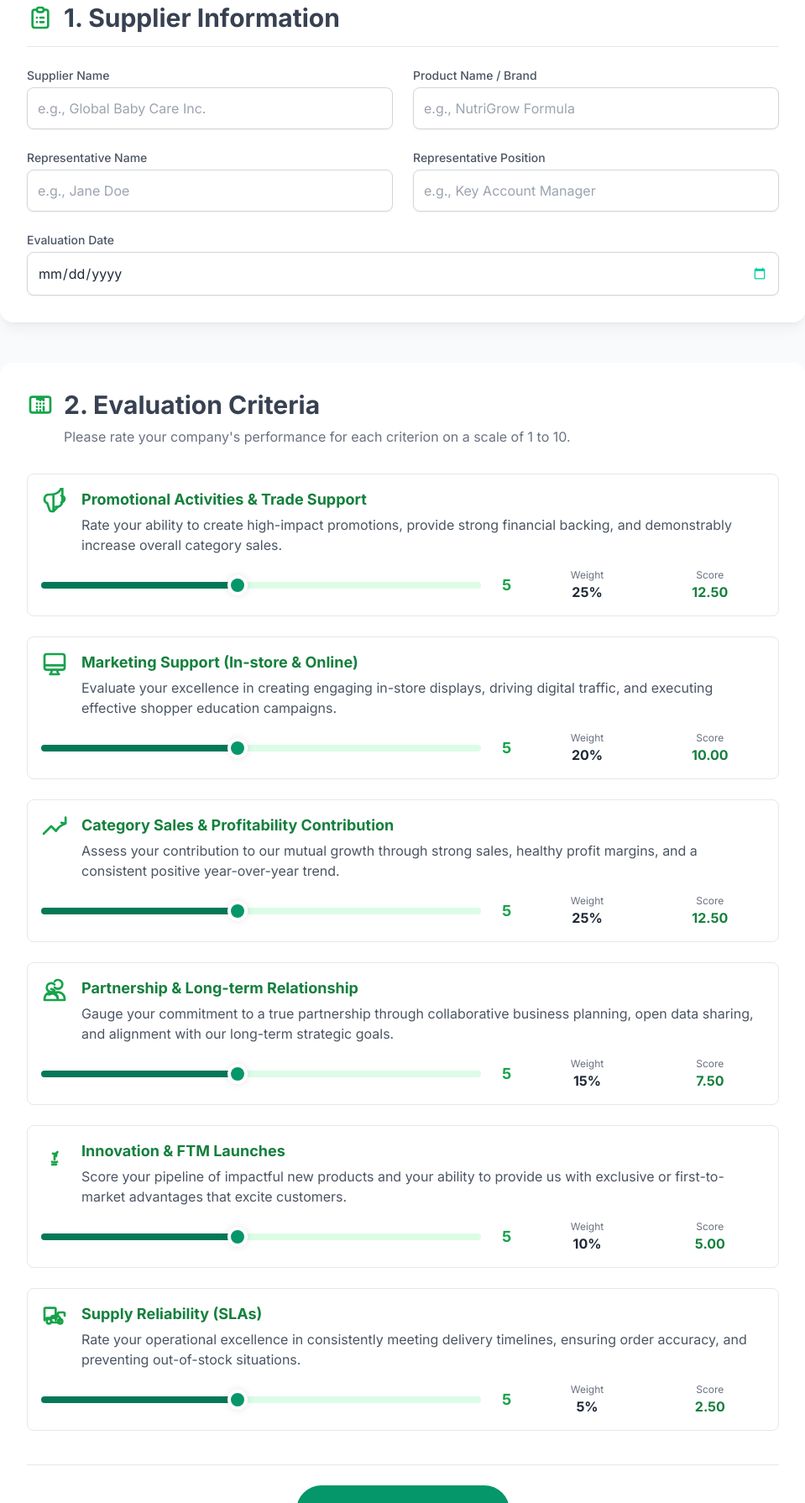
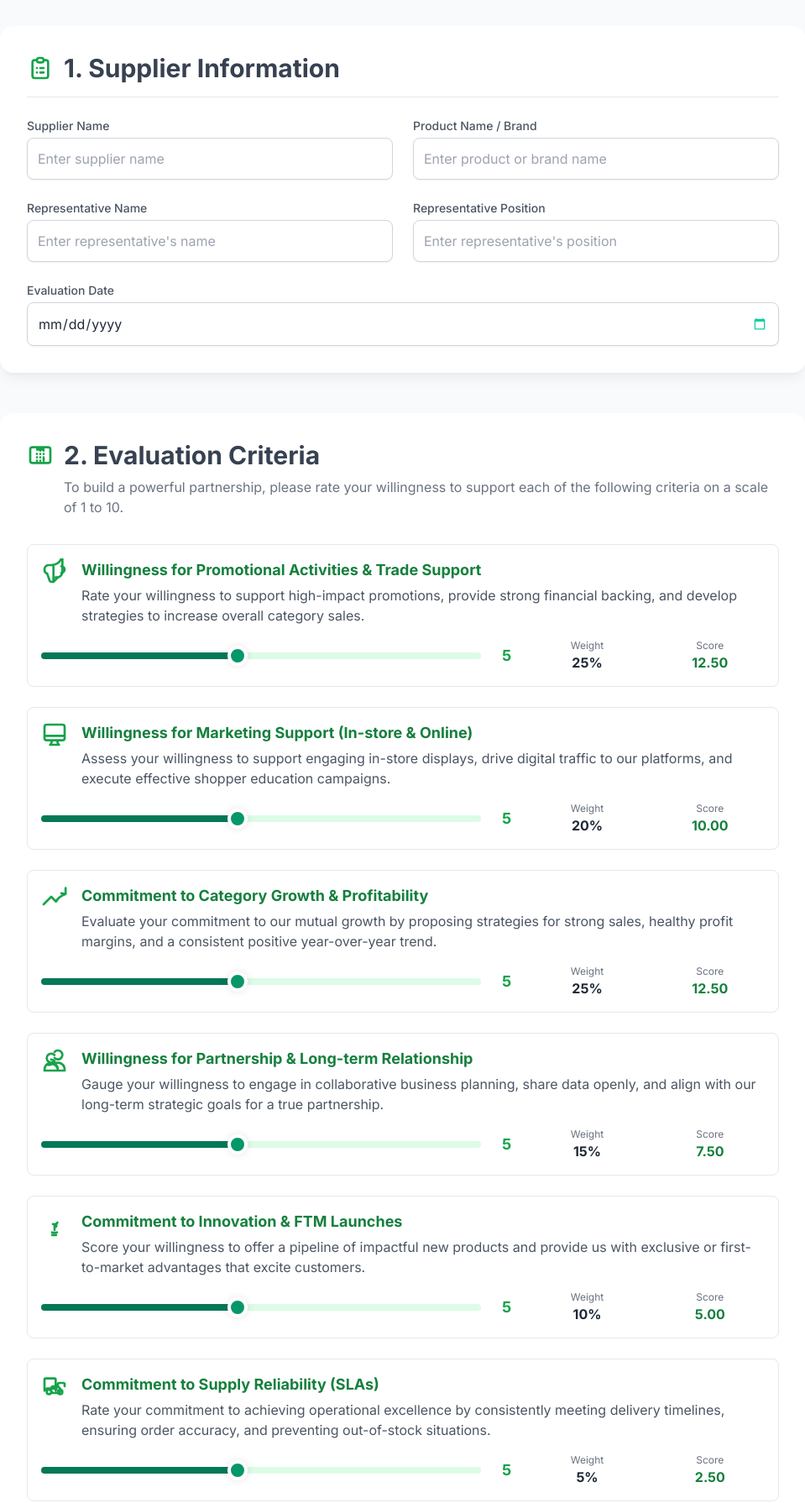
Before and after one commit to Saadnaiem/suppliers, a plain HTML site: page index.html in a window 1280 px wide. Shown: the part 1010-2800 px from the top of the page at 84% size, without its empty margins (160-1119 px from the left). Drawn offline with nearby package versions, Linux system fonts and the light colour scheme.

Commit message:
Update mission statement and layout

```diff
--- a/index.html
+++ b/index.html
@@ -97,6 +97,7 @@
             </div>
             <h2 class="text-3xl md:text-5xl font-extrabold text-gray-800 mb-2">Supplier Collaboration Portal</h2>
             <p class="text-base md:text-lg text-gray-500 max-w-3xl mx-auto">Evaluating partnerships to build a healthier future for moms and babies together.</p>
+            <p class="text-lg md:text-xl font-bold text-green-700 max-w-3xl mx-auto mt-2">“Driving Growth Through Partnership”</p>
         </section>
 
         <!-- Vision and Mission Section -->
@@ -112,7 +113,7 @@
                 </div>
                 <div>
                     <h4 class="text-xl font-bold text-green-700 mb-2">Our Mission</h4>
-                    <p class="text-gray-600">To meticulously curate and provide the safest, most scientifically advanced nutrition for infants and toddlers. We seek powerful collaborations with innovative suppliers who share our unwavering commitment to quality and transparency. <span class="font-semibold">Join us in this vital mission.</span></p>
+                    <p class="text-gray-600">To deliver safe, affordable, and scientifically advanced nutrition for infants and toddlers by partnering with trusted, committed, profitable, innovative suppliers. Together, we build strong, lasting collaborations that drive sustainable growth, thriving businesses, and achieve the shared goals.</p>
                 </div>
             </div>
         </section>
@@ -127,19 +128,19 @@
             <div class="grid grid-cols-1 md:grid-cols-2 gap-6">
                 <div>
                     <label for="supplier-name" class="block text-sm font-medium text-gray-600 mb-1">Supplier Name</label>
-                    <input type="text" id="supplier-name" name="Supplier Name" placeholder="e.g., Global Baby Care Inc." class="w-full p-3 border border-gray-300 rounded-lg shadow-sm focus:ring-2 focus:ring-green-500 focus:border-green-500 transition" required>
+                    <input type="text" id="supplier-name" name="Supplier Name" placeholder="Enter supplier name" class="w-full p-3 border border-gray-300 rounded-lg shadow-sm focus:ring-2 focus:ring-green-500 focus:border-green-500 transition" required>
                 </div>
                 <div>
                     <label for="product-name" class="block text-sm font-medium text-gray-600 mb-1">Product Name / Brand</label>
-                    <input type="text" id="product-name" name="Product Name / Brand" placeholder="e.g., NutriGrow Formula" class="w-full p-3 border border-gray-300 rounded-lg shadow-sm focus:ring-2 focus:ring-green-500 focus:border-green-500 transition" required>
+                    <input type="text" id="product-name" name="Product Name / Brand" placeholder="Enter product or brand name" class="w-full p-3 border border-gray-300 rounded-lg shadow-sm focus:ring-2 focus:ring-green-500 focus:border-green-500 transition" required>
                 </div>
                 <div>
                     <label for="rep-name" class="block text-sm font-medium text-gray-600 mb-1">Representative Name</label>
-                    <input type="text" id="rep-name" name="Representative Name" placeholder="e.g., Jane Doe" class="w-full p-3 border border-gray-300 rounded-lg shadow-sm focus:ring-2 focus:ring-green-500 focus:border-green-500 transition" required>
+                    <input type="text" id="rep-name" name="Representative Name" placeholder="Enter representative's name" class="w-full p-3 border border-gray-300 rounded-lg shadow-sm focus:ring-2 focus:ring-green-500 focus:border-green-500 transition" required>
                 </div>
                 <div>
                     <label for="rep-position" class="block text-sm font-medium text-gray-600 mb-1">Representative Position</label>
-                    <input type="text" id="rep-position" name="Representative Position" placeholder="e.g., Key Account Manager" class="w-full p-3 border border-gray-300 rounded-lg shadow-sm focus:ring-2 focus:ring-green-500 focus:border-green-500 transition" required>
+                    <input type="text" id="rep-position" name="Representative Position" placeholder="Enter representative's position" class="w-full p-3 border border-gray-300 rounded-lg shadow-sm focus:ring-2 focus:ring-green-500 focus:border-green-500 transition" required>
                 </div>
                 <div class="md:col-span-2">
                     <label for="eval-date" class="block text-sm font-medium text-gray-600 mb-1">Evaluation Date</label>
@@ -154,9 +155,12 @@
                  <svg class="w-8 h-8 mr-3 text-green-600" fill="none" stroke="currentColor" viewBox="0 0 24 24" xmlns="http://www.w3.org/2000/svg"><path stroke-linecap="round" stroke-linejoin="round" stroke-width="2" d="M9 7h6m0 10v-3m-3 3h.01M9 17h.01M9 14h.01M12 14h.01M15 11h.01M12 11h.01M9 11h.01M12 8h.01M15 8h.01M5 5h14a2 2 0 012 2v10a2 2 0 01-2 2H5a2 2 0 01-2-2V7a2 2 0 012-2z"></path></svg>
                 2. Evaluation Criteria
             </h3>
-            <p class="text-gray-500 mb-8 ml-11">Please rate your company's performance for each criterion on a scale of 1 to 10.</p>
+            <p class="text-gray-500 mb-8 ml-11">To build a powerful partnership, please rate your willingness to support each of the following criteria on a scale of 1 to 10.</p>
 
             <div id="evaluation-criteria" class="space-y-6"></div>
+
+            <!-- Hidden fields for form submission -->
+            <input type="hidden" name="Evaluation Summary" id="evaluation-summary-input">
 
             <!-- Submit Button -->
             <div class="mt-10 pt-6 border-t border-gray-200 text-center">
@@ -175,22 +179,20 @@
         </footer>
     </div>
 
-    <!-- Results Modal is removed as it's no longer needed for the email submission flow -->
-
     <script>
         document.addEventListener('DOMContentLoaded', function() {
             const criteria = [
-                { id: 'promo', text: 'Promotional Activities & Trade Support', weight: 25, explanation: 'Rate your ability to create high-impact promotions, provide strong financial backing, and demonstrably increase overall category sales.', icon: `<svg xmlns="http://www.w3.org/2000/svg" class="h-8 w-8 mr-4 text-green-600" fill="none" viewBox="0 0 24 24" stroke="currentColor" stroke-width="2"><path stroke-linecap="round" stroke-linejoin="round" d="M11 5.882V19.24a1.76 1.76 0 01-3.417.592l-2.147-6.15M18 13a3 3 0 100-6M5.436 13.683A4.001 4.001 0 017 6h1.832c4.1 0 7.625-2.236 9.168-5.584C18.35 0 18.68 0 19 0v12a5.002 5.002 0 01-5 5h-1.064M15 17l-4 4" /></svg>` },
-                { id: 'marketing', text: 'Marketing Support (In-store & Online)', weight: 20, explanation: 'Evaluate your excellence in creating engaging in-store displays, driving digital traffic, and executing effective shopper education campaigns.', icon: `<svg xmlns="http://www.w3.org/2000/svg" class="h-8 w-8 mr-4 text-green-600" fill="none" viewBox="0 0 24 24" stroke="currentColor" stroke-width="2"><path stroke-linecap="round" stroke-linejoin="round" d="M9.75 17L9 20l-1 1h8l-1-1-.75-3M3 13h18M5 17h14a2 2 0 002-2V5a2 2 0 00-2-2H5a2 2 0 00-2 2v10a2 2 0 002 2z" /></svg>` },
-                { id: 'sales', text: 'Category Sales & Profitability Contribution', weight: 25, explanation: 'Assess your contribution to our mutual growth through strong sales, healthy profit margins, and a consistent positive year-over-year trend.', icon: `<svg xmlns="http://www.w3.org/2000/svg" class="h-8 w-8 mr-4 text-green-600" fill="none" viewBox="0 0 24 24" stroke="currentColor" stroke-width="2"><path stroke-linecap="round" stroke-linejoin="round" d="M2.25 18L9 11.25l4.306 4.307a11.95 11.95 0 015.814-5.519l2.74-1.22m0 0l-3.75-.625m3.75.625V3.375" /></svg>` },
-                { id: 'partnership', text: 'Partnership & Long-term Relationship', weight: 15, explanation: 'Gauge your commitment to a true partnership through collaborative business planning, open data sharing, and alignment with our long-term strategic goals.', icon: `<svg xmlns="http://www.w3.org/2000/svg" class="h-8 w-8 mr-4 text-green-600" fill="none" viewBox="0 0 24 24" stroke="currentColor" stroke-width="2"><path stroke-linecap="round" stroke-linejoin="round" d="M12 4.354a4 4 0 110 5.292M15 21H3v-1a6 6 0 0112 0v1zm0 0h6v-1a6 6 0 00-9-5.197M15 21a6 6 0 00-9-5.197m0 0A4.995 4.995 0 0012 12.5a4.995 4.995 0 00-3-1.354M12 12.5a4 4 0 110-5.292" /></svg>` },
-                { id: 'innovation', text: 'Innovation & FTM Launches', weight: 10, explanation: 'Score your pipeline of impactful new products and your ability to provide us with exclusive or first-to-market advantages that excite customers.', icon: `<svg xmlns="http://www.w3.org/2000/svg" class="h-8 w-8 mr-4 text-green-600" fill="none" viewBox="0 0 24 24" stroke="currentColor" stroke-width="2"><path stroke-linecap="round" stroke-linejoin="round" d="M12 18v-5.25m0 0a6.01 6.01 0 001.5-.189m-1.5.189a6.01 6.01 0 01-1.5-.189m3.75 7.478a12.06 12.06 0 01-4.5 0m3.75 2.311l-3.75 0m3.75-7.478c.097-.57.097-1.156 0-1.726m0 0c.298-.678.648-1.32 1.04-1.908m-1.04 1.908c-.392-.588-.742-1.23-.1.04-1.908M12 18.75v-5.25m0 0a6.01 6.01 0 001.5-.189m-1.5.189a6.01 6.01 0 01-1.5-.189m3.75 7.478a12.06 12.06 0 01-4.5 0m3.75 2.311l-3.75 0" /></svg>` },
-                { id: 'supply', text: 'Supply Reliability (SLAs)', weight: 5, explanation: 'Rate your operational excellence in consistently meeting delivery timelines, ensuring order accuracy, and preventing out-of-stock situations.', icon: `<svg xmlns="http://www.w3.org/2000/svg" class="h-8 w-8 mr-4 text-green-600" fill="none" viewBox="0 0 24 24" stroke="currentColor" stroke-width="2"><path d="M9 17a2 2 0 11-4 0 2 2 0 014 0zM19 17a2 2 0 11-4 0 2 2 0 014 0z" /><path stroke-linecap="round" stroke-linejoin="round" d="M13 16V6a1 1 0 00-1-1H4a1 1 0 00-1 1v10l2-2h8a1 1 0 001-1zM21 12v-2a1 1 0 00-1-1h-4a1 1 0 00-1 1v2m0 0h-4a2 2 0 00-2 2v2a2 2 0 002 2h4a2 2 0 002-2v-2z" /></svg>` }
+                { id: 'promo', text: 'Willingness for Promotional Activities & Trade Support', weight: 25, explanation: 'Rate your willingness to support high-impact promotions, provide strong financial backing, and develop strategies to increase overall category sales.', icon: `<svg xmlns="http://www.w3.org/2000/svg" class="h-8 w-8 mr-4 text-green-600" fill="none" viewBox="0 0 24 24" stroke="currentColor" stroke-width="2"><path stroke-linecap="round" stroke-linejoin="round" d="M11 5.882V19.24a1.76 1.76 0 01-3.417.592l-2.147-6.15M18 13a3 3 0 100-6M5.436 13.683A4.001 4.001 0 017 6h1.832c4.1 0 7.625-2.236 9.168-5.584C18.35 0 18.68 0 19 0v12a5.002 5.002 0 01-5 5h-1.064M15 17l-4 4" /></svg>` },
+                { id: 'marketing', text: 'Willingness for Marketing Support (In-store & Online)', weight: 20, explanation: 'Assess your willingness to support engaging in-store displays, drive digital traffic to our platforms, and execute effective shopper education campaigns.', icon: `<svg xmlns="http://www.w3.org/2000/svg" class="h-8 w-8 mr-4 text-green-600" fill="none" viewBox="0 0 24 24" stroke="currentColor" stroke-width="2"><path stroke-linecap="round" stroke-linejoin="round" d="M9.75 17L9 20l-1 1h8l-1-1-.75-3M3 13h18M5 17h14a2 2 0 002-2V5a2 2 0 00-2-2H5a2 2 0 00-2 2v10a2 2 0 002 2z" /></svg>` },
+                { id: 'sales', text: 'Commitment to Category Growth & Profitability', weight: 25, explanation: 'Evaluate your commitment to our mutual growth by proposing strategies for strong sales, healthy profit margins, and a consistent positive year-over-year trend.', icon: `<svg xmlns="http://www.w3.org/2000/svg" class="h-8 w-8 mr-4 text-green-600" fill="none" viewBox="0 0 24 24" stroke="currentColor" stroke-width="2"><path stroke-linecap="round" stroke-linejoin="round" d="M2.25 18L9 11.25l4.306 4.307a11.95 11.95 0 015.814-5.519l2.74-1.22m0 0l-3.75-.625m3.75.625V3.375" /></svg>` },
+                { id: 'partnership', text: 'Willingness for Partnership & Long-term Relationship', weight: 15, explanation: 'Gauge your willingness to engage in collaborative business planning, share data openly, and align with our long-term strategic goals for a true partnership.', icon: `<svg xmlns="http://www.w3.org/2000/svg" class="h-8 w-8 mr-4 text-green-600" fill="none" viewBox="0 0 24 24" stroke="currentColor" stroke-width="2"><path stroke-linecap="round" stroke-linejoin="round" d="M12 4.354a4 4 0 110 5.292M15 21H3v-1a6 6 0 0112 0v1zm0 0h6v-1a6 6 0 00-9-5.197M15 21a6 6 0 00-9-5.197m0 0A4.995 4.995 0 0012 12.5a4.995 4.995 0 00-3-1.354M12 12.5a4 4 0 110-5.292" /></svg>` },
+                { id: 'innovation', text: 'Commitment to Innovation & FTM Launches', weight: 10, explanation: 'Score your willingness to offer a pipeline of impactful new products and provide us with exclusive or first-to-market advantages that excite customers.', icon: `<svg xmlns="http://www.w3.org/2000/svg" class="h-8 w-8 mr-4 text-green-600" fill="none" viewBox="0 0 24 24" stroke="currentColor" stroke-width="2"><path stroke-linecap="round" stroke-linejoin="round" d="M12 18v-5.25m0 0a6.01 6.01 0 001.5-.189m-1.5.189a6.01 6.01 0 01-1.5-.189m3.75 7.478a12.06 12.06 0 01-4.5 0m3.75 2.311l-3.75 0m3.75-7.478c.097-.57.097-1.156 0-1.726m0 0c.298-.678.648-1.32 1.04-1.908m-1.04 1.908c-.392-.588-.742-1.23-.1.04-1.908M12 18.75v-5.25m0 0a6.01 6.01 0 001.5-.189m-1.5.189a6.01 6.01 0 01-1.5-.189m3.75 7.478a12.06 12.06 0 01-4.5 0m3.75 2.311l-3.75 0" /></svg>` },
+                { id: 'supply', text: 'Commitment to Supply Reliability (SLAs)', weight: 5, explanation: 'Rate your commitment to achieving operational excellence by consistently meeting delivery timelines, ensuring order accuracy, and preventing out-of-stock situations.', icon: `<svg xmlns="http://www.w3.org/2000/svg" class="h-8 w-8 mr-4 text-green-600" fill="none" viewBox="0 0 24 24" stroke="currentColor" stroke-width="2"><path d="M9 17a2 2 0 11-4 0 2 2 0 014 0zM19 17a2 2 0 11-4 0 2 2 0 014 0z" /><path stroke-linecap="round" stroke-linejoin="round" d="M13 16V6a1 1 0 00-1-1H4a1 1 0 00-1 1v10l2-2h8a1 1 0 001-1zM21 12v-2a1 1 0 00-1-1h-4a1 1 0 00-1 1v2m0 0h-4a2 2 0 00-2 2v2a2 2 0 002 2h4a2 2 0 002-2v-2z" /></svg>` }
             ];
 
-            const container = document.getElementById('evaluation-criteria');
+            const criteriaContainer = document.getElementById('evaluation-criteria');
+
             criteria.forEach(item => {
-                // Added name="${item.text}" to the input range
                 const criterionHTML = `
                     <div class="p-4 rounded-lg hover:bg-gray-50/50 transition-colors border border-gray-200">
                         <div class="flex items-start mb-4">
@@ -202,7 +204,7 @@
                         </div>
                         <div class="grid grid-cols-12 gap-x-4 gap-y-2 items-center">
                             <div class="col-span-12 sm:col-span-7 md:col-span-8 flex items-center">
-                                <input type="range" id="${item.id}-rate" name="${item.text}" data-weight="${item.weight}" min="1" max="10" value="5" class="w-full supplier-rate mr-4">
+                                <input type="range" id="${item.id}-rate" data-weight="${item.weight}" min="1" max="10" value="5" class="w-full supplier-rate mr-4">
                                 <span id="${item.id}-value" class="w-8 text-center font-bold text-green-600 text-lg">5</span>
                             </div>
                             <div class="col-span-6 sm:col-span-2 md:col-span-2 text-center">
@@ -215,7 +217,7 @@
                             </div>
                         </div>
                     </div>`;
-                container.innerHTML += criterionHTML;
+                criteriaContainer.innerHTML += criterionHTML;
             });
 
             const sliders = document.querySelectorAll('.supplier-rate');
@@ -263,10 +265,19 @@
             form.addEventListener('submit', function(event) {
                 // Calculate the final score
                 const finalScore = calculateTotalScore();
-                // Set the value of the hidden input
                 document.getElementById('final-score-input').value = finalScore.toFixed(2);
 
-                // The form will now submit with the final score included.
+                // Build the summary string
+                let summary = '';
+                criteria.forEach(item => {
+                    const slider = document.getElementById(`${item.id}-rate`);
+                    const rating = slider.value;
+                    const weightedScore = (rating / 10 * item.weight).toFixed(2);
+                    summary += `${item.text}: \n`;
+                    summary += `  - Rating: ${rating}/10 \n`;
+                    summary += `  - Weighted Score: ${weightedScore} \n\n`;
+                });
+                document.getElementById('evaluation-summary-input').value = summary;
             });
 
             // Fade-in animation for sections on scroll
```
